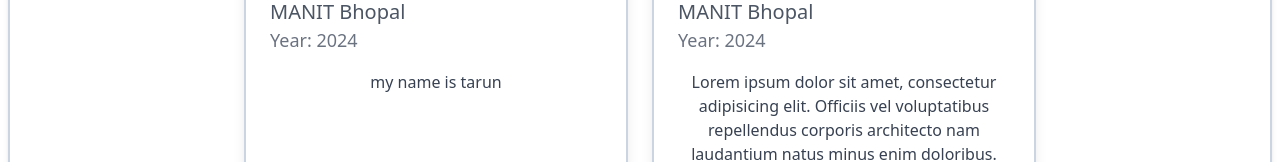
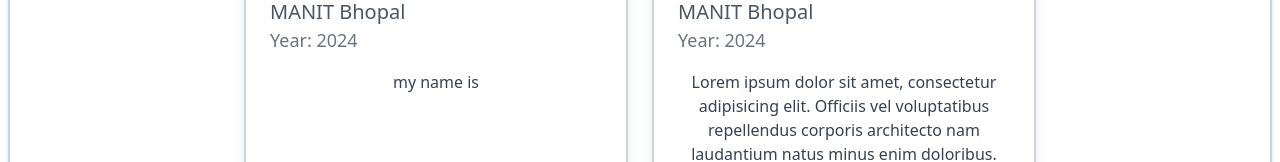
Before and after one commit to tGupta24/myPortfolio, a React (Vite) app in the folder frontend/: page /About in a window 1280 px wide. Shown: the part 310-472 px from the top of the page. Built offline with nearby package versions, Linux system fonts and the light colour scheme.

Commit message:
fix: correct name display in About component

```diff
--- a/frontend/src/components/About.jsx
+++ b/frontend/src/components/About.jsx
@@ -22,7 +22,7 @@
                         {/* Content Section */}
                         <div className="text-gray-700 dark:text-gray-200">
                             <p>
-                                my name is tarun
+                                my name is
                             </p>
                         </div>
                     </div>
```
